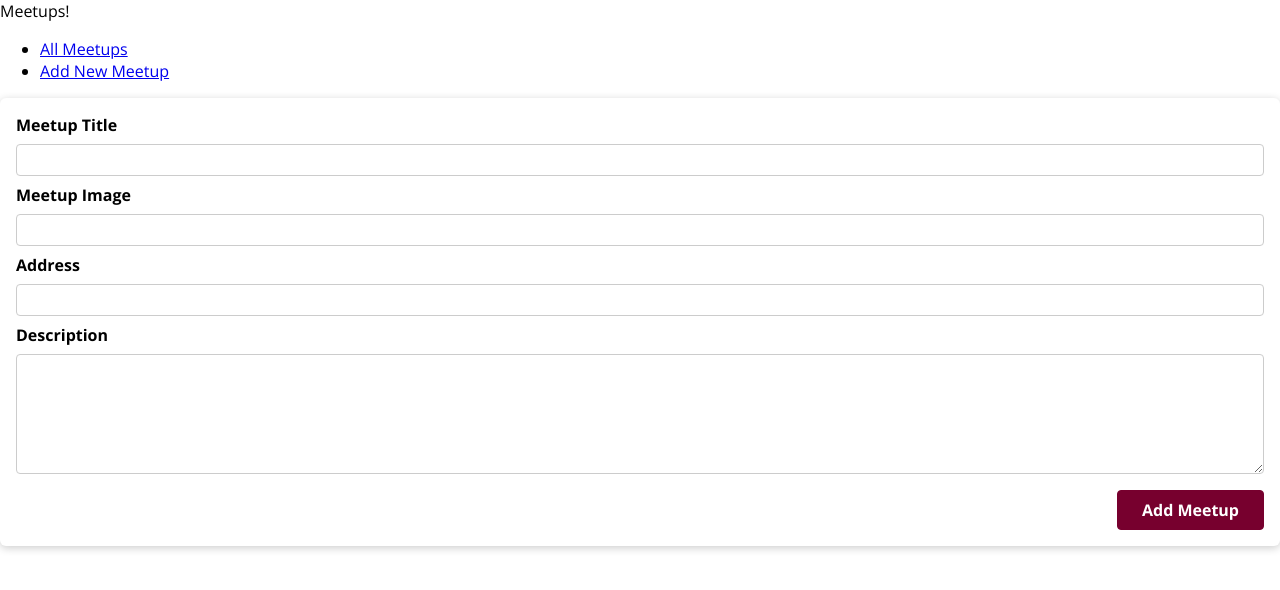
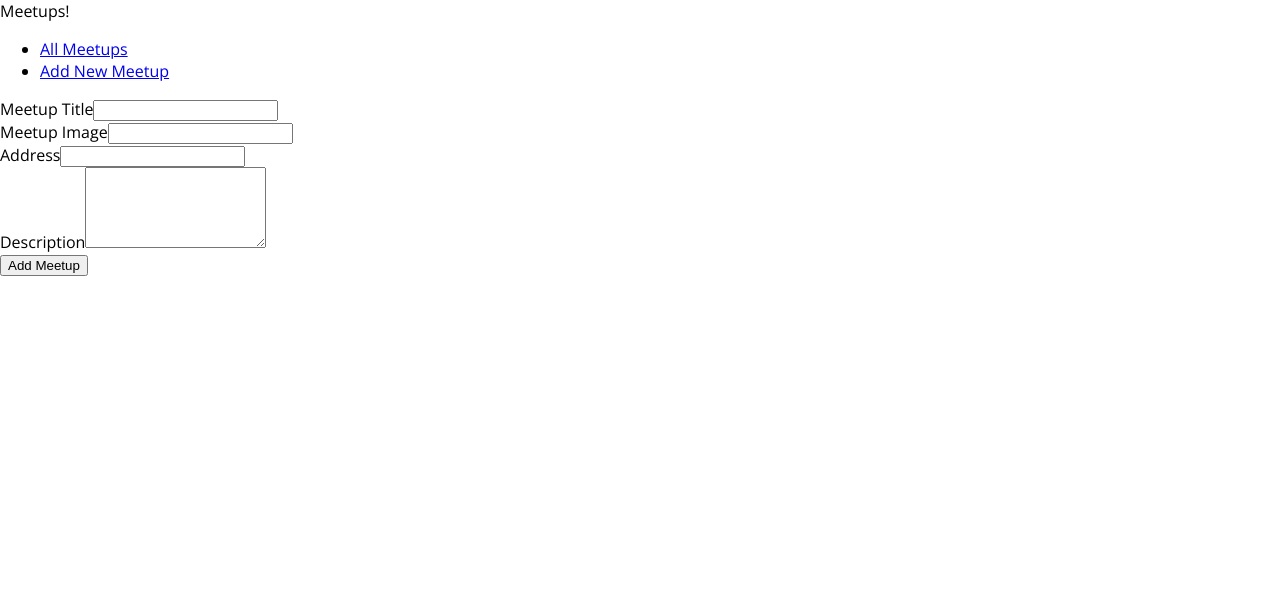
Before and after one commit to W3lh0/meetups-app, a Next.js app: page /new-meetup in a window 1280 px wide. Shown: the top 590 px of the page. Built offline with nearby package versions, Linux system fonts and the light colour scheme.

Commit message:
refactor: Refactor UI Components to Tailwind

```diff
--- a/src/components/meetups/MeetupList.js
+++ b/src/components/meetups/MeetupList.js
@@ -3,7 +3,7 @@ import classes from './MeetupList.module.css';
 
 function MeetupList(props) {
   return (
-    <ul className={classes.list}>
+    <ul className='list-none m-0 p-0 flex flex-col'>
       {props.meetups.map((meetup) => (
         <MeetupItem
           key={meetup.id}
--- a/src/components/meetups/NewMeetupForm.js
+++ b/src/components/meetups/NewMeetupForm.js
@@ -1,7 +1,7 @@
+"use client"
 import { useRef } from 'react';
-
+import InputControl from '../ui/InputControl';
 import Card from '../ui/Card';
-import classes from './NewMeetupForm.module.css';
 
 function NewMeetupForm(props) {
   const titleInputRef = useRef();
@@ -29,30 +29,41 @@ function NewMeetupForm(props) {
 
   return (
     <Card>
-      <form className={classes.form} onSubmit={submitHandler}>
-        <div className={classes.control}>
-          <label htmlFor='title'>Meetup Title</label>
-          <input type='text' required id='title' ref={titleInputRef} />
-        </div>
-        <div className={classes.control}>
-          <label htmlFor='image'>Meetup Image</label>
-          <input type='url' required id='image' ref={imageInputRef} />
-        </div>
-        <div className={classes.control}>
-          <label htmlFor='address'>Address</label>
-          <input type='text' required id='address' ref={addressInputRef} />
-        </div>
-        <div className={classes.control}>
-          <label htmlFor='description'>Description</label>
-          <textarea
-            id='description'
-            required
-            rows='5'
-            ref={descriptionInputRef}
-          ></textarea>
-        </div>
-        <div className={classes.actions}>
-          <button>Add Meetup</button>
+      <form className='p-4' onSubmit={submitHandler}>
+        <InputControl
+          label="Meetup Title"
+          type="text"
+          id="title"
+          inputRef={titleInputRef}
+          required
+        />
+        <InputControl
+          label="Meetup Image"
+          type="url"
+          id="image"
+          inputRef={imageInputRef}
+          required
+        />
+        <InputControl
+          label="Address"
+          type="text"
+          id="address"
+          inputRef={addressInputRef}
+          required
+        />
+        <InputControl
+          label="Description"
+          type="textarea"
+          id="description"
+          inputRef={descriptionInputRef}
+          required
+          rows="5"
+        />
+
+        <div className='mt-4 text-right'>
+          <button className='cursor-pointer font-inherit bg-[#77002e] text-white py-2 px-6 border border-solid border-[#77002e] rounded font-bold hover:bg-[#a50e48] hover:border-[#a50e48]'>
+            Add Meetup
+          </button>
         </div>
       </form>
     </Card>
--- a/src/components/ui/Card.js
+++ b/src/components/ui/Card.js
@@ -1,7 +1,7 @@
-import classes from './Card.module.css';
-
 function Card(props) {
-  return <div className={classes.card}>{props.children}</div>;
+  return <div className='bg-white rounded-md shadow-md'>
+    {props.children}
+  </div>;
 }
 
 export default Card;
--- /dev/null
+++ b/src/components/ui/InputControl.js
@@ -0,0 +1,28 @@
+function InputControl({ label, type, id, inputRef, required, rows }) {
+    const inputClasses = "block font-inherit border border-solid border-gray-300 rounded p-1 w-full";
+
+    return (
+        <div className="mb-2">
+            <label html={id} className="block font-bold mb-2">{label}</label>
+            {type === 'textarea' ? (
+                <textarea
+                    id={id}
+                    required={required}
+                    rows={rows}
+                    ref={inputRef}
+                    className={inputClasses}
+                ></textarea>
+            ) : (
+                <input
+                    type={type}
+                    required={required}
+                    id={id}
+                    ref={inputRef}
+                    className={inputClasses}
+                />
+            )}
+        </div>
+    );
+}
+
+export default InputControl;
```
Also changed, not shown: src/components/meetups/MeetupDetail.js (+3 -4 lines), src/components/meetups/MeetupItem.js (+17 -7 lines).
